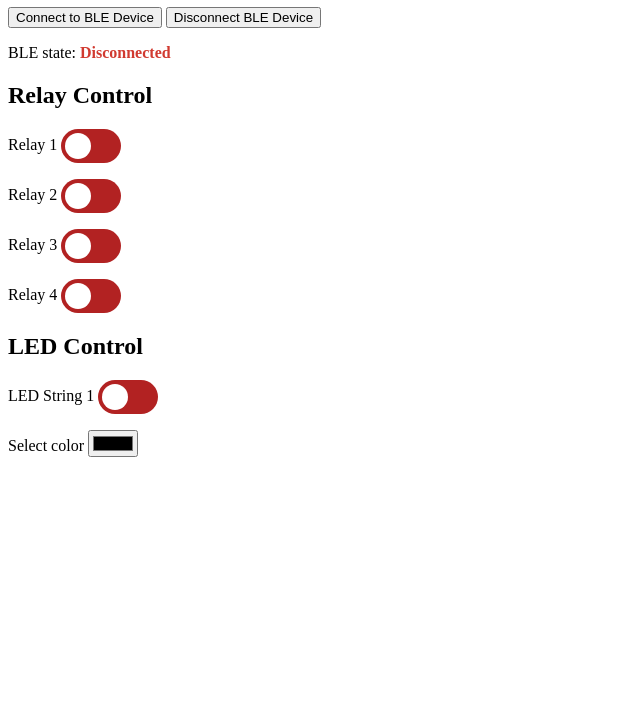
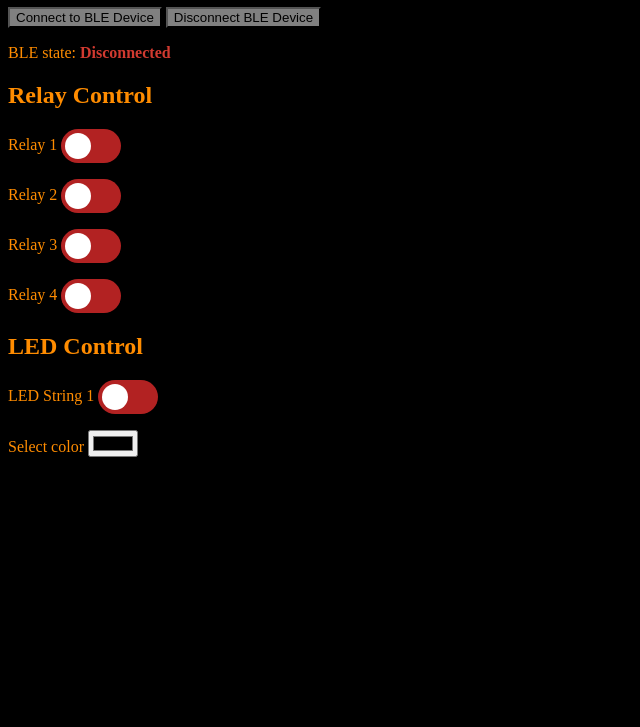
Before and after one commit to JC-Electronics-Design/Vouwwagen-Controller, a plain HTML site: page docs/index.html in a window 1280 px wide. Shown: the part 73-800 px from the top of the page, without its empty margins (0-640 px from the left). Drawn offline with Linux system fonts and the light colour scheme.

Commit message:
Change webpage css styling

```diff
--- a/docs/index.html
+++ b/docs/index.html
@@ -46,7 +46,7 @@
     <input type="checkbox" id="led_1">
     <span class="slider round"></span>
     </label></p>
-    <label for="favcolor">Select color</label>
+    <label for="favcolor" class="favcolor">Select color</label>
     <input type="color" id="led_1_color" name="favcolor" value="#000000">
 </body>
 <script>
--- a/docs/style.css
+++ b/docs/style.css
@@ -1,4 +1,21 @@
 /* The switch - the box around the slider */
+body {
+  background-color: black;
+}
+
+h1, h2, p {
+  color: darkorange;
+}
+
+button {
+  background-color: gray;
+}
+
+.favcolor {
+  color: darkorange;
+  vertical-align: middle;
+}
+
 .switch {
   position: relative;
   display: inline-block;
```
